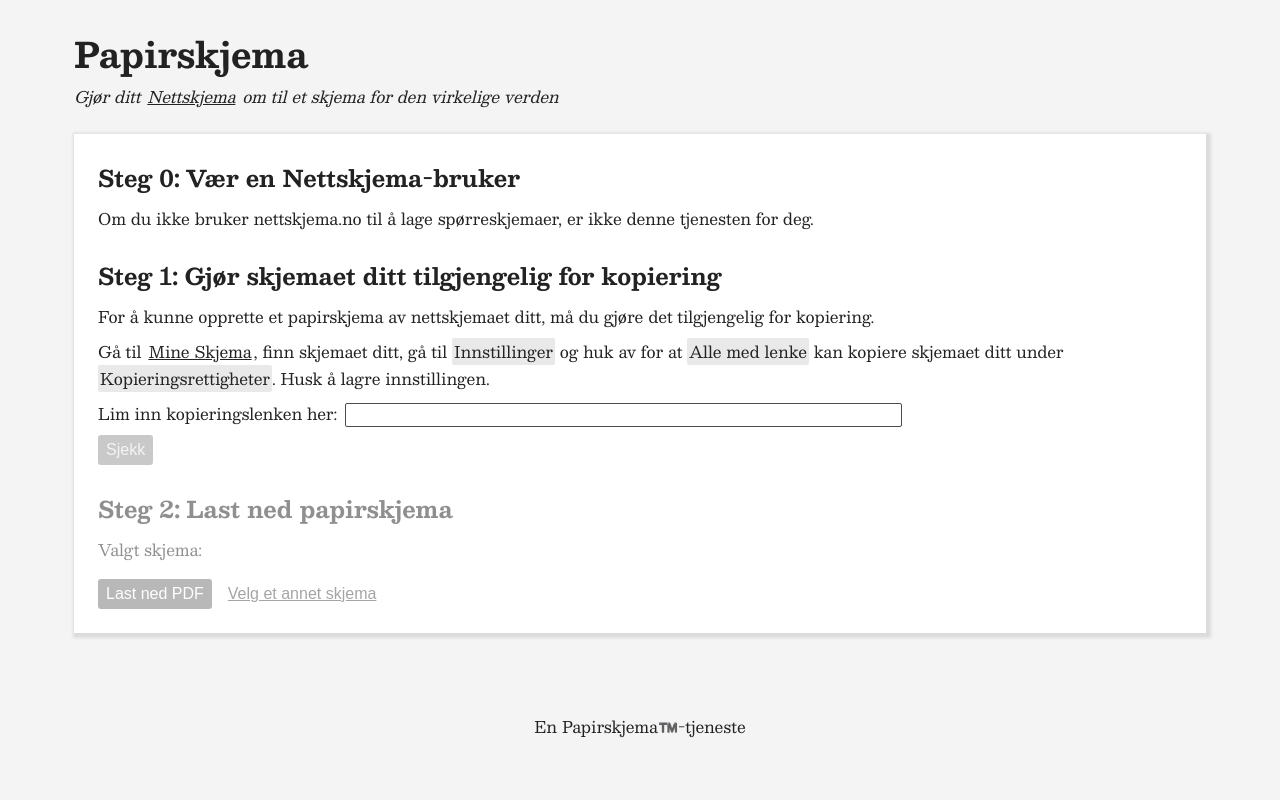
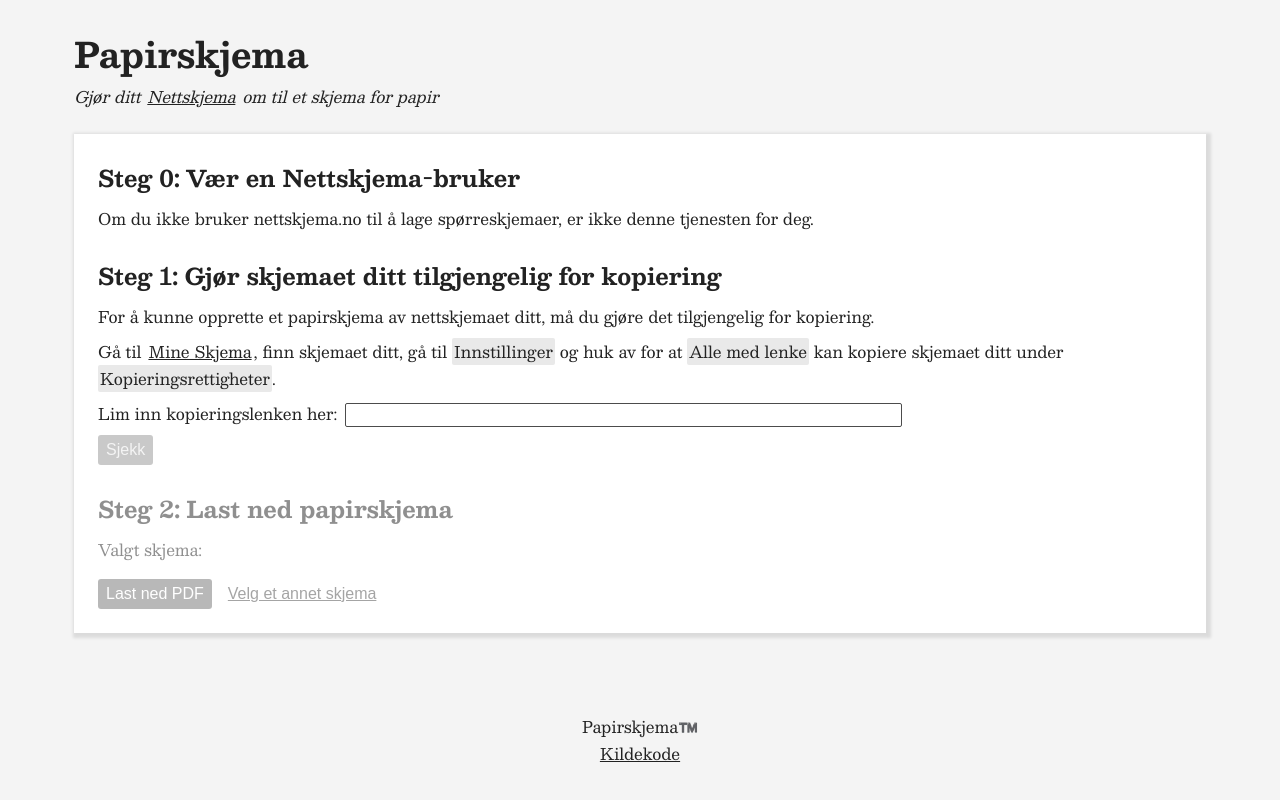
Before and after one commit to Brakebusk/Papirskjema, a Next.js app: page / in a window 1280 px wide. Shown: the top 800 px of the page. Built offline with nearby package versions, Linux system fonts and the light colour scheme; no server answers; what sqlite would draw is missing.

Commit message:
Tweak layout at captions

```diff
--- a/src/actions/getForm.ts
+++ b/src/actions/getForm.ts
@@ -84,8 +84,7 @@
       return {
         elements: null,
         settings: null,
-        error:
-          'Kunne ikke laste inn skjema. Har du husket å lagre innstillingen?',
+        error: 'Kunne ikke laste inn skjema. Har innstillingen blitt lagret?',
       };
     });
 };
--- a/src/app/layout.tsx
+++ b/src/app/layout.tsx
@@ -40,14 +40,13 @@
                 <Link href="https://nettskjema.no" target="_blank">
                   Nettskjema
                 </Link>{' '}
-                om til et skjema for den virkelige verden
+                om til et skjema for papir
               </p>
             </header>
             <main>{children}</main>
             <footer>
-              <a href="https://github.com/Brakebusk/Papirskjema">
-                En Papirskjema™️-tjeneste
-              </a>
+              <p>Papirskjema™️</p>
+              <a href="https://github.com/Brakebusk/Papirskjema">Kildekode</a>
             </footer>
           </div>
         </div>
--- a/src/app/page.tsx
+++ b/src/app/page.tsx
@@ -96,8 +96,7 @@
           <span className={style.emph}>Innstillinger</span> og huk av for at{' '}
           <span className={style.emph}>Alle med lenke</span> kan kopiere
           skjemaet ditt under{' '}
-          <span className={style.emph}>Kopieringsrettigheter</span>. Husk å
-          lagre innstillingen.
+          <span className={style.emph}>Kopieringsrettigheter</span>.
         </p>
         <Input
           label="Lim inn kopieringslenken her:"
--- a/src/styling/globals.scss
+++ b/src/styling/globals.scss
@@ -48,6 +48,7 @@
   background-color: var.color(neutral, grey1);
   width: 100%;
   height: 100%;
+  min-height: 100vh;
 }
 
 .content {
@@ -76,11 +77,6 @@
 
   a {
     color: var.color(text, default);
-    text-decoration: none;
-
-    &:hover {
-      text-decoration: underline;
-    }
   }
 }
 
```
